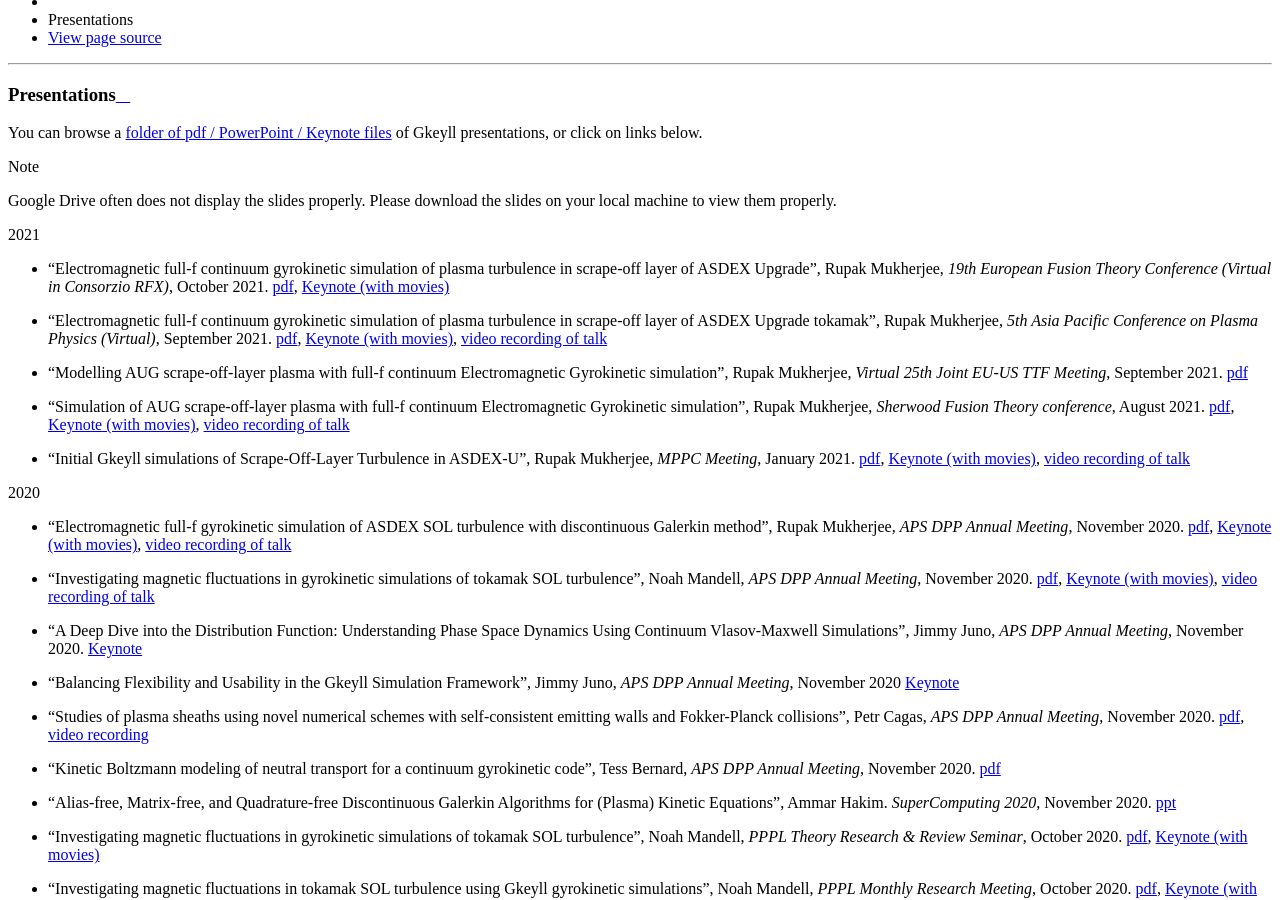
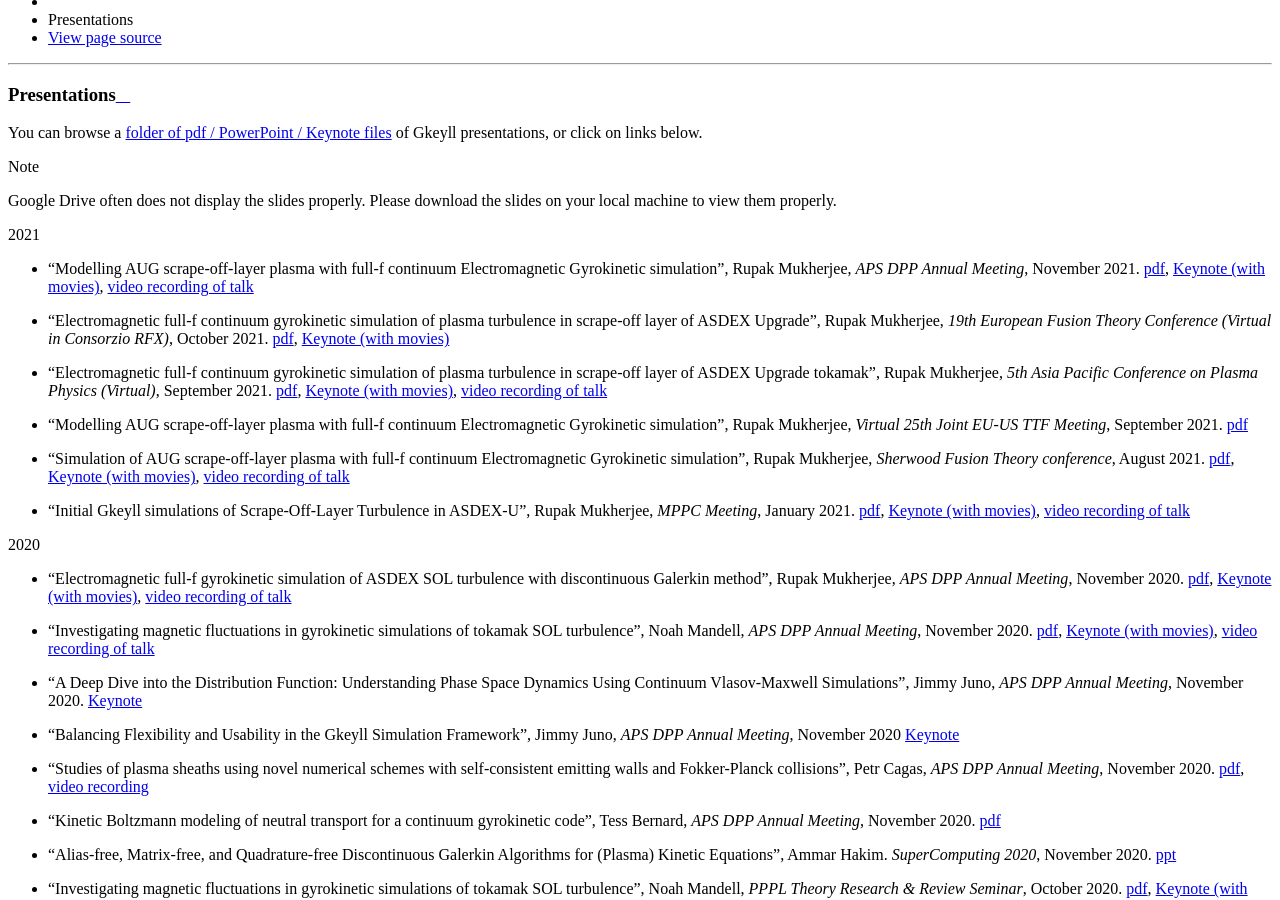
Before and after one commit to ammarhakim/gkyl-doc, a Sphinx documentation site: the page built from source/gkyl/presentations.rst, in a window 1280 px wide and 900 px high, scrolled down 1552 px. Built offline with Sphinx 7.4.7 and the Read the Docs theme 2.0.0, drawn with Linux system fonts in a browser that asks for light colours; pages that are not in the unit, such as notebooks, are missing from menus.

Commit message:
Update presentations.rst

```diff
--- a/source/gkyl/presentations.rst
+++ b/source/gkyl/presentations.rst
@@ -8,6 +8,11 @@ You can browse a `folder of pdf / PowerPoint / Keynote files <https://drive.goog
    download the slides on your local machine to view them properly.
 
 2021
+
+- "Modelling AUG scrape-off-layer plasma with full-f  continuum Electromagnetic Gyrokinetic simulation", Rupak Mukherjee, *APS DPP Annual Meeting*, November 2021.
+  `pdf <https://drive.google.com/file/d/1GU5PKXTV5S-ADI4mZYli3U5b7Wbcki-n/view>`_,
+  `Keynote (with movies) <https://drive.google.com/file/d/1DHlO28lu0Xa_WxpDNAIwM03cCjG99DVu/view>`_,
+  `video recording of talk <https://www.youtube.com/watch?v=-QZiIUZMMhA>`_
 
 - "Electromagnetic full-f continuum gyrokinetic simulation of plasma turbulence in scrape-off layer of ASDEX Upgrade", Rupak Mukherjee, *19th European Fusion Theory Conference (Virtual in Consorzio RFX)*, October 2021.
   `pdf <https://drive.google.com/file/d/1xyPpsxGfCRaTlPk2l4tCfKvAvkMt2xdY/view?usp=sharing>`_,
```
